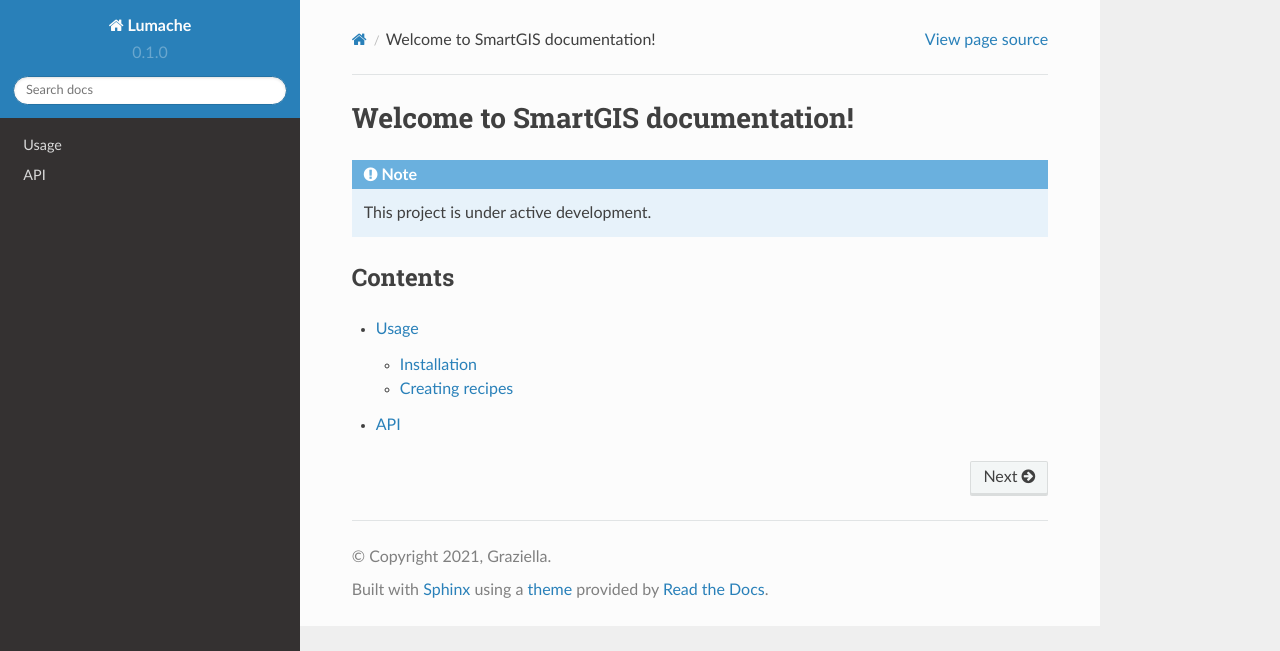
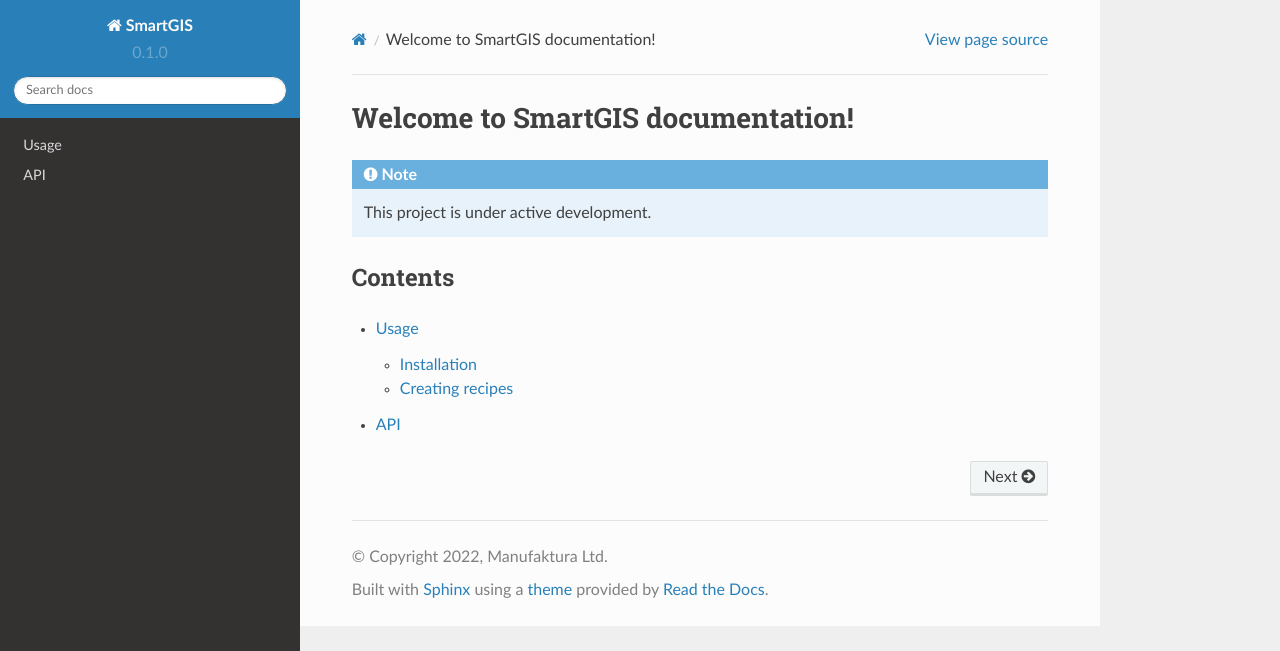
Before and after one commit to aprojanos/smartgis-tutorial, a Sphinx documentation site: the page built from docs/source/index.rst, in a window 1280 px wide. Shown: the top 651 px of the page. Built offline with Sphinx 7.4.7 and the Read the Docs theme 2.0.0, drawn with Linux system fonts in a browser that asks for light colours.

Commit message:
Update conf.py

```diff
--- a/docs/source/conf.py
+++ b/docs/source/conf.py
@@ -2,9 +2,9 @@
 
 # -- Project information
 
-project = 'Lumache'
-copyright = '2021, Graziella'
-author = 'Graziella'
+project = 'SmartGIS'
+copyright = '2022, Manufaktura Ltd'
+author = 'Manufaktura Ltd'
 
 release = '0.1'
 version = '0.1.0'
```
